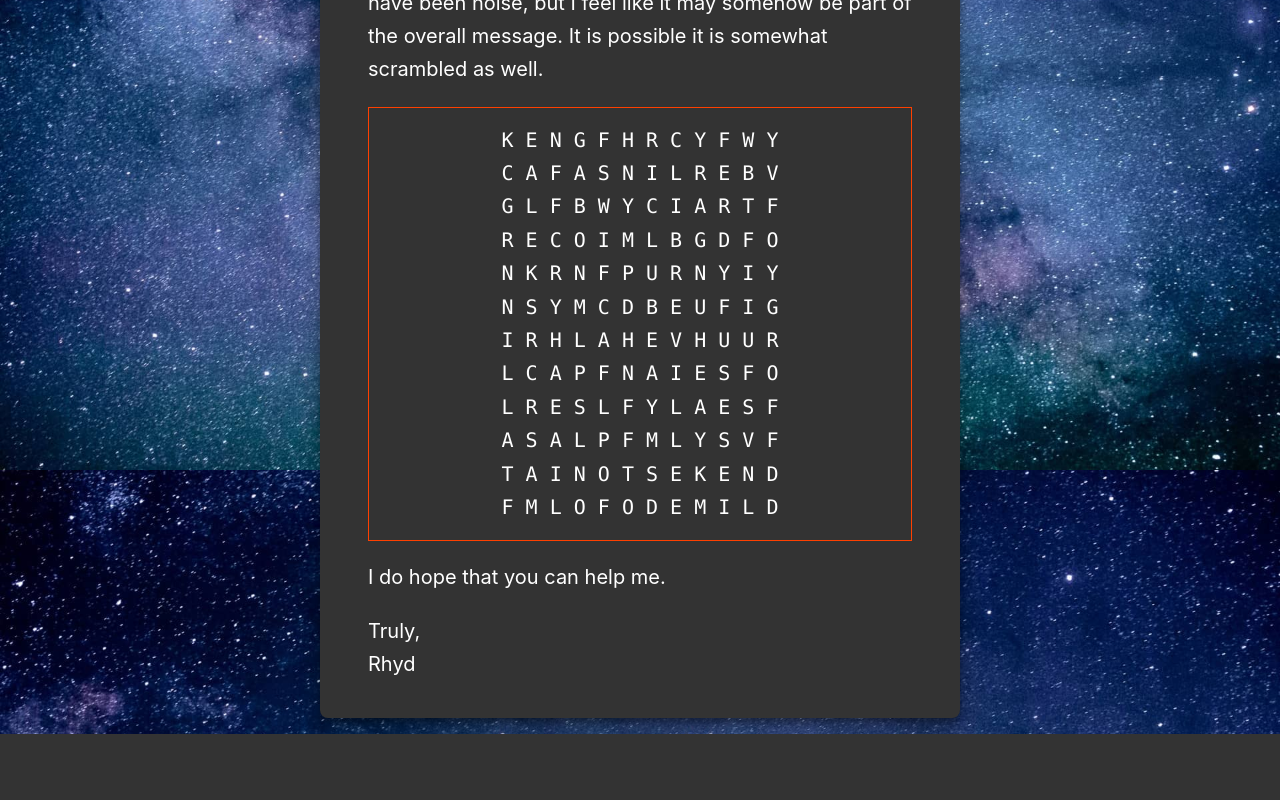
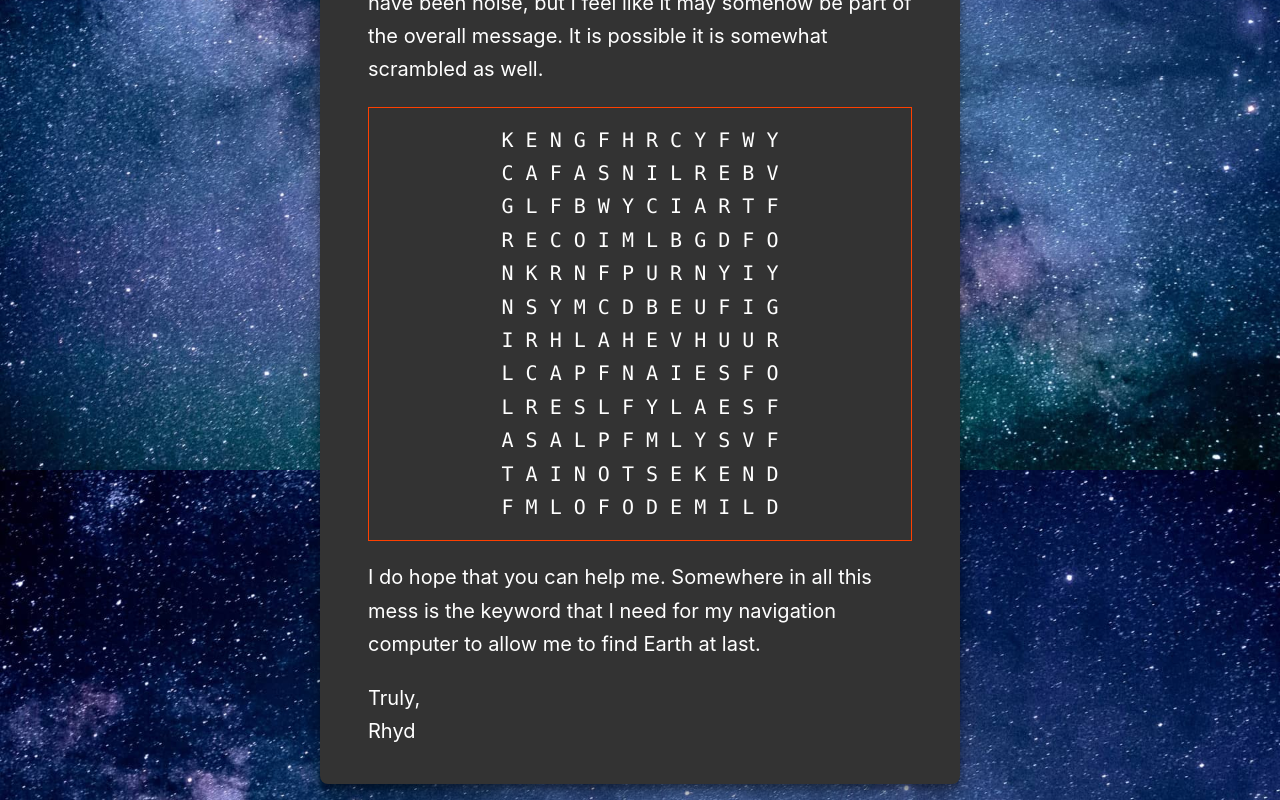
Before and after one commit to colinbate/puzzle-quest, a Svelte app: page / in a window 1280 px wide. Shown: the part 2152-2952 px from the top of the page. Before the commit the page ends 2886 px from the top, so only its background shows below. Built offline with nearby package versions, Linux system fonts and the light colour scheme.

Commit message:
Add puzzle goal.

```diff
--- a/src/Part1.svelte
+++ b/src/Part1.svelte
@@ -60,7 +60,7 @@ F M L O F O D E M I L D
 </pre>
 </div>
 <p>
-  I do hope that you can help me.
+  I do hope that you can help me. Somewhere in all this mess is the keyword that I need for my navigation computer to allow me to find Earth at last.
 </p>
 
 <p>Truly,<br>
```
